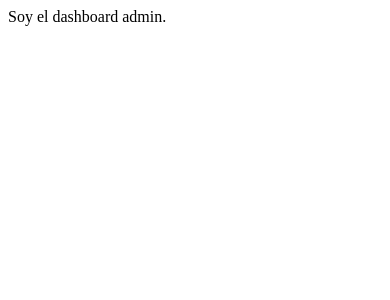
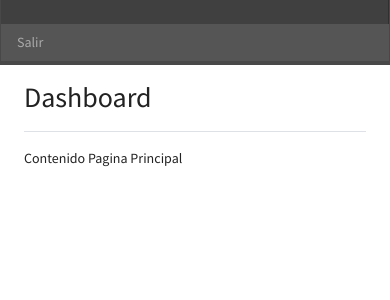
Before and after one commit to therishling/entel, a Django app: page /dashboard/ in a window 390 px wide. Shown: the top 300 px of the page. Run offline with Django 3.2, Linux system fonts and the light colour scheme; the visitor is signed in with stand-in values (Sample User, id 1); some libraries are stand-ins or nearby versions.

Commit message:
Dashboard Templade + Crear Usuario

```diff
--- a/entel/apps/ventas/admin.py
+++ b/entel/apps/ventas/admin.py
@@ -11,11 +11,11 @@
 
     list_display = ('correo', 'admin')
     list_filter = ('admin',)
-    fieldsets = ((None, {'fields': ('correo', 'password', )}),('Informacion Personal',{'fields': ('nombre','apellido_paterno','apellido_materno','fecha_nacimiento')}),('Permisos',{'fields': ('admin','staff','active')}),)
+    fieldsets = ((None, {'fields': ('correo', 'password', )}),('Informacion Personal',{'fields': ('nombre','apellido_paterno','apellido_materno','fecha_nacimiento')}),('Permisos',{'fields': ('admin','staff','active','is_vendedor')}),)
 
     add_fieldsets = ((None, {
         'classes':('wide',),
-        'fields': ('username','correo','password1','password2')
+        'fields': ('correo','is_vendedor','password1','password2')
     }),)
 
     search_fields = ('correo',)
--- a/entel/apps/ventas/forms.py
+++ b/entel/apps/ventas/forms.py
@@ -10,9 +10,9 @@
 
     class Meta:
         model = modelo.Vendedor
-        fields = ('nombre','apellido_paterno','apellido_materno','fecha_nacimiento','correo','password')
+        fields = ('nombre','apellido_paterno','apellido_materno','fecha_nacimiento','correo','password1')
 
-    def clean_password(self):
+    def clean_password2(self):
         password1 = self.cleaned_data.get('password1')
         password2 = self.cleaned_data.get('password2')
         if password1 and password2 and password1!=password2:
@@ -33,7 +33,7 @@
 
     class Meta:
         model = modelo.Vendedor
-        fields = ('nombre','apellido_paterno','apellido_materno','fecha_nacimiento','correo','password','active','admin')
+        fields = ('nombre','apellido_paterno','apellido_materno','fecha_nacimiento','correo','password','active','admin','is_vendedor')
 
     def clean_password(self):
         return self.initial['password']
--- a/entel/apps/ventas/models.py
+++ b/entel/apps/ventas/models.py
@@ -1,5 +1,5 @@
 from django.db import models
-from django.contrib.auth.models import BaseUserManager, AbstractUser
+from django.contrib.auth.models import BaseUserManager, AbstractBaseUser
 # Create your models here.
 
 class ManejadorUsuario(BaseUserManager):
@@ -28,13 +28,13 @@
 
 
 
-class Vendedor(AbstractUser):
+class Vendedor(AbstractBaseUser):
     nombre = models.CharField(max_length=200)
     apellido_paterno = models.CharField(max_length=80)
     apellido_materno = models.CharField(max_length=80)
     fecha_nacimiento = models.DateField(null = True)
     correo = models.EmailField(verbose_name='correo',max_length=100, unique=True)
-
+    is_vendedor = models.BooleanField(default = True)
     active = models.BooleanField(default = True)
     staff = models.BooleanField(default = False)
     admin = models.BooleanField(default = False)
@@ -80,8 +80,10 @@
 class Producto(models.Model):
     nombre_producto = models.CharField(max_length=100)
     stock = models.IntegerField()
+    precio = models.IntegerField()
 
 class ProductoVenta(models.Model):
     venta = models.ForeignKey(Venta, null=True, blank=True, on_delete=models.CASCADE)
     producto = models.ForeignKey(Producto, null=True, blank=True, on_delete=models.CASCADE)
     cantidad = models.IntegerField()
+    total = models.IntegerField()
--- /dev/null
+++ b/entel/apps/ventas/templatetags/menu.py
@@ -0,0 +1,5 @@
+import re
+from django import template
+from django.urls import reverse, NoReverseMatch
+
+register = template.Library()
--- a/entel/apps/ventas/urls.py
+++ b/entel/apps/ventas/urls.py
@@ -1,7 +1,8 @@
 from django.contrib import admin
 from django.urls import path, re_path
 from django.contrib.auth.decorators import login_required
-from apps.ventas.views import index
+from apps.ventas import views as vista
 urlpatterns = [
-    path('dashboard/', login_required(index) ,name='dashboard'),
+    path('dashboard/', login_required(vista.index) ,name='dashboard'),
+    path('dashboard/crearusuario', login_required(vista.CrearUsuario.as_view()) ,name='crear usuario'),
 ]
--- a/entel/apps/ventas/views.py
+++ b/entel/apps/ventas/views.py
@@ -2,9 +2,20 @@
 from django.http import HttpResponse, HttpResponseRedirect
 from django.views.generic import ListView,CreateView,UpdateView,DeleteView
 from django.urls import reverse,reverse_lazy
+from apps.ventas import models as modelos
+from apps.ventas import forms as formularios
+from django.contrib.messages.views import SuccessMessageMixin
+
 # Create your views here.
 def index(request):
     user = request.user
     if user.admin:
-        return HttpResponse('Soy el dashboard admin.')
-    return HttpResponse('Soy el dashboard.')
+        return render(request, 'dashboard/index.html')
+    return render(request, 'dashboard/index.html')
+
+class CrearUsuario(SuccessMessageMixin, CreateView):
+    model = modelos.Vendedor
+    form_class = formularios.CrearUsuario
+    template_name = 'dashboard/admin/crearvendedor.html'
+    success_message = 'Usuario registrado correctamente'
+    success_url = reverse_lazy('crear usuario')
--- /dev/null
+++ b/entel/static/css/dashboard.css
@@ -0,0 +1,93 @@
+body {
+    font-size: .875rem;
+  }
+
+  .feather {
+    width: 16px;
+    height: 16px;
+    vertical-align: text-bottom;
+  }
+
+  /*
+   * Sidebar
+   */
+
+  .sidebar {
+    position: fixed;
+    top: 0;
+    bottom: 0;
+    left: 0;
+    z-index: 100; /* Behind the navbar */
+    padding: 0;
+    box-shadow: inset -1px 0 0 rgba(0, 0, 0, .1);
+  }
+
+  .sidebar-sticky {
+    position: -webkit-sticky;
+    position: sticky;
+    top: 48px; /* Height of navbar */
+    height: calc(100vh - 48px);
+    padding-top: .5rem;
+    overflow-x: hidden;
+    overflow-y: auto; /* Scrollable contents if viewport is shorter than content. */
+  }
+
+  .sidebar .nav-link {
+    font-weight: 500;
+    color: #333;
+  }
+
+  .sidebar .nav-link .feather {
+    margin-right: 4px;
+    color: #999;
+  }
+
+  .sidebar .nav-link.active {
+    color: #007bff;
+  }
+
+  .sidebar .nav-link:hover .feather,
+  .sidebar .nav-link.active .feather {
+    color: inherit;
+  }
+
+  .sidebar-heading {
+    font-size: .75rem;
+    text-transform: uppercase;
+  }
+
+  /*
+   * Navbar
+   */
+
+  .navbar-brand {
+    padding-top: .75rem;
+    padding-bottom: .75rem;
+    font-size: 1rem;
+    background-color: rgba(0, 0, 0, .25);
+    box-shadow: inset -1px 0 0 rgba(0, 0, 0, .25);
+  }
+
+  .navbar .form-control {
+    padding: .75rem 1rem;
+    border-width: 0;
+    border-radius: 0;
+  }
+
+  .form-control-dark {
+    color: #fff;
+    background-color: rgba(255, 255, 255, .1);
+    border-color: rgba(255, 255, 255, .1);
+  }
+
+  .form-control-dark:focus {
+    border-color: transparent;
+    box-shadow: 0 0 0 3px rgba(255, 255, 255, .25);
+  }
+
+  /*
+   * Utilities
+   */
+
+  .border-top { border-top: 1px solid #e5e5e5; }
+  .border-bottom { border-bottom: 1px solid #e5e5e5; }
--- a/entel/templates/base/base.html
+++ b/entel/templates/base/base.html
@@ -1,33 +1,81 @@
 {%load staticfiles%}
-<!DOCTYPE html>
+
+
+
+
+
+
+
+
+<!doctype html>
 <html lang="es">
 
 <head>
-    <meta charset="UTF-8">
-    <meta name="viewport" content="width=device-width, initial-scale=1.0">
-    <meta http-equiv="X-UA-Compatible" content="ie=edge">
-    <link rel="stylesheet" href="{% static 'css/bootstrap.css' %}">
-    <title>{%block title%} Document {%endblock%}</title>
+  <meta charset="utf-8">
+  <meta name="viewport" content="width=device-width, initial-scale=1, shrink-to-fit=no">
+  <link rel="stylesheet" href="{% static 'css/bootstrap.css' %}">
+  <link href="{% static 'css/dashboard.css' %}" rel="stylesheet">
+  <title>Entel - {%block title%} Document {%endblock%}</title>
+
 </head>
 
 <body>
-    {%block header%}
-    {% include 'base/header.html' %}
-    {%endblock%}
-    <div class="container">
+  <nav class="navbar navbar-dark sticky-top bg-dark flex-md-nowrap p-0">
+    <div class="navbar-brand col-sm-3 col-md-2 mr-0"> {{ user.get_full_name }}
+    </div>
+    <ul class="navbar-nav px-3">
+      <li class="nav-item text-nowrap">
+        <a class="nav-link" href="{% url 'logout' %}">Salir</a>
+      </li>
+    </ul>
+  </nav>
 
-        {%block content%}
-        <h4>Este es el bloque del contenido</h4>
-        {%endblock%}
+  <div class="container-fluid">
+    <div class="row">
+      <nav class="col-md-2 d-none d-md-block bg-light sidebar">
+        <div class="sidebar-sticky">
+          <ul class="nav flex-column">
 
+                 {%if user.admin%}
+            {% include 'dashboard/menu/admin.html' %}
+            {%endif%}
+
+
+
+
+          </ul>
+        </div>
+      </nav>
+
+      <main role="main" class="col-md-9 ml-sm-auto col-lg-10 pt-3 px-4">
+        <div class="d-flex justify-content-between flex-wrap flex-md-nowrap align-items-center pb-2 mb-3 border-bottom">
+          <h1 class="h2">{%block titulo_seccion%} Titulo Seccion {%endblock%}</h1>
+        </div>
+        <div class="table-responsive">
+          {%block contenido%}
+          Contenido
+          {%endblock%}
+        </div>
+      </main>
     </div>
+  </div>
 
-    {%block footer%}
-    <h4>Este es el bloque del footer</h4>
-    {%endblock%}
+  <!-- Bootstrap core JavaScript
+    ================================================== -->
+  <!-- Placed at the end of the document so the pages load faster -->
+  <script src="https://code.jquery.com/jquery-3.2.1.slim.min.js"
+    integrity="sha384-KJ3o2DKtIkvYIK3UENzmM7KCkRr/rE9/Qpg6aAZGJwFDMVNA/GpGFF93hXpG5KkN" crossorigin="anonymous">
+  </script>
 
-    <script src="https://code.jquery.com/jquery-3.4.1.min.js"></script>
-    <script src="{% static 'js/bootstrap.min.js' %}"></script>
+  <script src="{% static 'js/bootstrap.min.js' %}"></script>
+  {%block scripts%} {%endblock%}
+  <!-- Icons -->
+  <script src="https://unpkg.com/feather-icons/dist/feather.min.js"></script>
+  <script>
+    feather.replace()
+  </script>
+
+
 </body>
 
 </html>
--- /dev/null
+++ b/entel/templates/dashboard/index.html
@@ -0,0 +1,11 @@
+{% extends 'base/base.html' %}
+<!-- Titulo de la pagina -->
+{%block title%} Dashboard {%endblock%}
+
+
+<!-- Contenido -->
+{%block titulo_seccion%} Dashboard {%endblock%}
+
+{%block contenido%}
+Contenido Pagina Principal
+{%endblock%}
--- /dev/null
+++ b/entel/templates/dashboard/menu/admin.html
@@ -0,0 +1,12 @@
+<li class="nav-item">
+    <a class="nav-link " href="{% url 'dashboard' %}">
+        <span data-feather="home"></span>
+        Inicio
+    </a>
+</li>
+<li class="nav-item">
+    <a class="nav-link " href="{% url 'crear usuario' %}">
+        <span data-feather="user-plus"></span>
+        Crear Vendedor
+    </a>
+</li>
--- a/entel/templates/login/index.html
+++ b/entel/templates/login/index.html
@@ -8,7 +8,7 @@
     <meta http-equiv="X-UA-Compatible" content="ie=edge">
     <link rel="stylesheet" href="{% static 'css/bootstrap.css' %}">
     <link rel="stylesheet" href="{% static 'css/login.css' %}">
-    <title>{%block title%} Login ENTEL {%endblock%}</title>
+    <title>ENTEL - Login</title>
 </head>
 
 <body>
```
Also changed, not shown: entel/templates/base/header.html (deleted, +0 -35 lines), entel/templates/dashboard/admin/crearvendedor.html (added, +86 -0 lines), entel/apps/ventas/migrations/0001_initial.py, entel/apps/ventas/templatetags/__init__.py (added).
